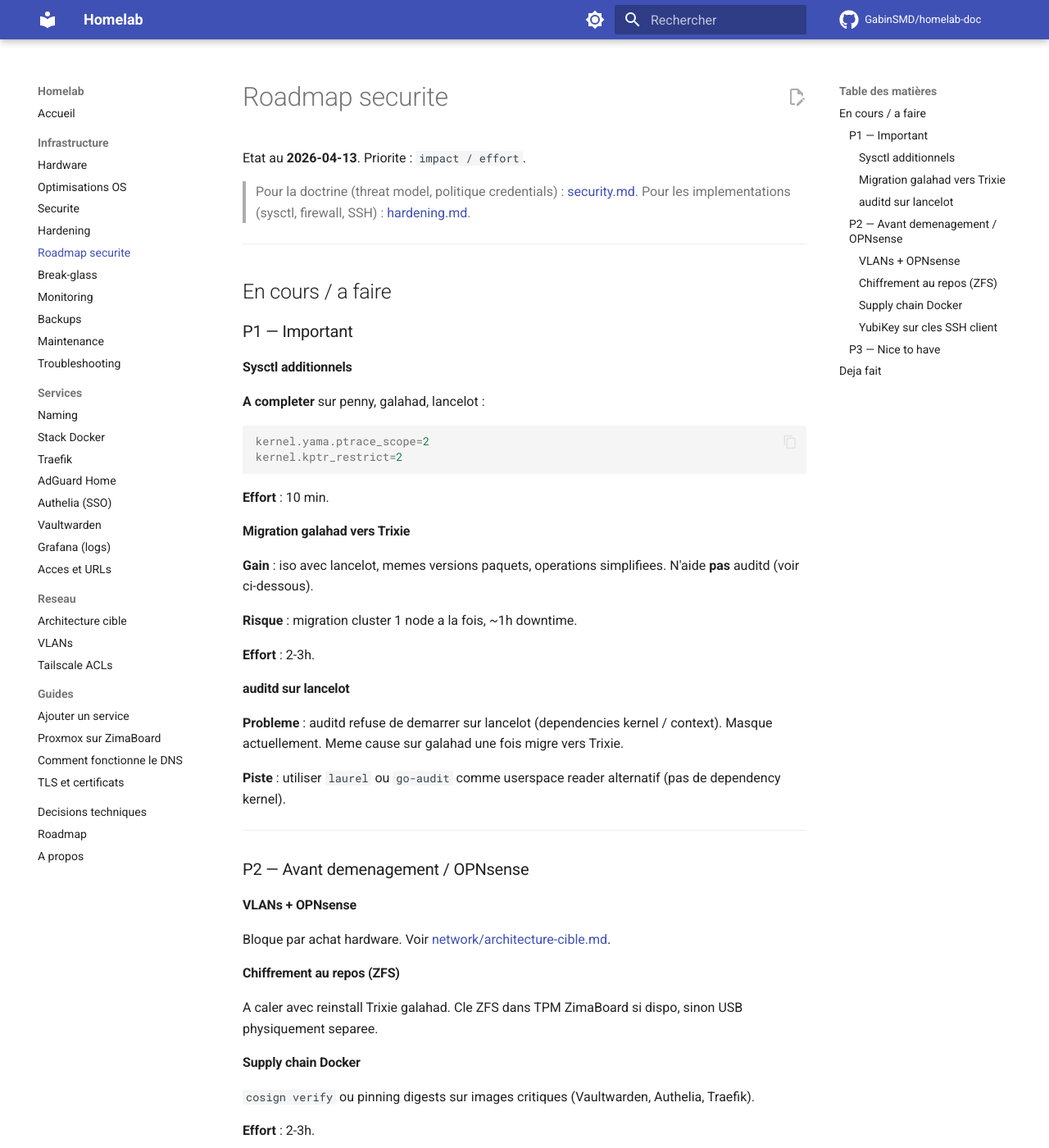
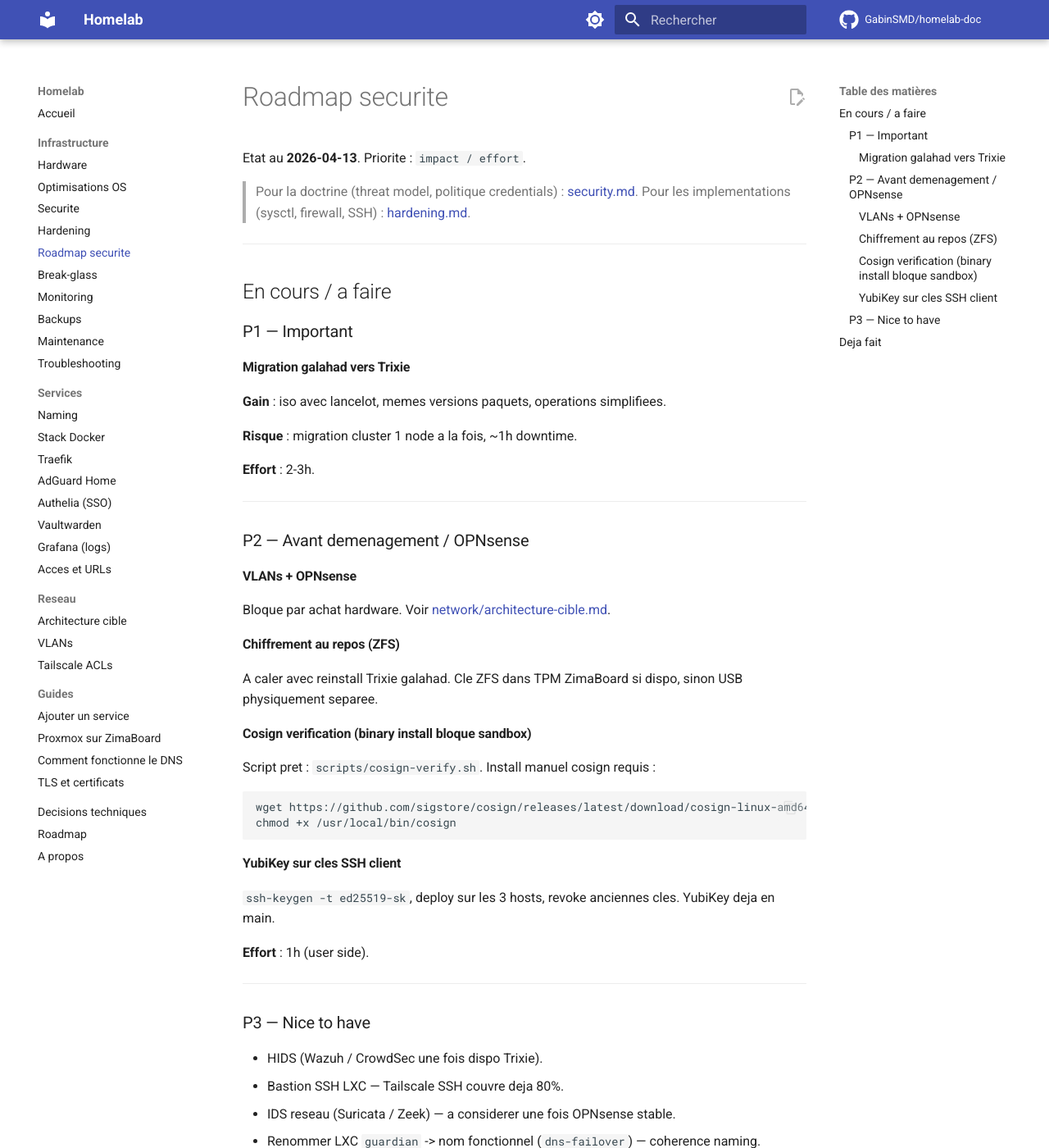
Before and after one commit to GabinSMD/homelab-doc, an MkDocs documentation site: the page built from docs/infrastructure/security-roadmap.md, in a window 1280 px wide and 1400 px high. Shown: the whole window at 82% size. Built offline with MkDocs 1.6.1 and Material for MkDocs 9.7.7, drawn with Linux system fonts in a browser that asks for light colours; comment, search, counter and statistics services are not loaded; some of the changed text lies outside the part shown.

Commit message:
docs: roadmap P1+P2 batch — sysctl, read_only, firewall LXC, vzdump, alerting, auditd lancelot
Items deplaces de "a faire" -> "deja fait":
- Sysctl yama.ptrace_scope + kptr_restrict
- read_only Beszel + WUD
- Firewall iptables LXC (vault, observability, guardian)
- vzdump LXC hebdo + restic B2
- Grafana alerting rules
- auditd lancelot reactive (vraie raison: watch Docker absentes)
- Pre-commit secret scan hook

Reste P1: migration galahad -> Trixie
Reste P2: VLANs OPNsense (hardware), chiffrement ZFS (reinstall), cosign install, YubiKey SSH
Reste P3: HIDS, bastion, IDS, rename guardian, rename Tailscale hosts

````diff
--- a/docs/infrastructure/security-roadmap.md
+++ b/docs/infrastructure/security-roadmap.md
@@ -11,30 +11,13 @@
 
 ### P1 — Important
 
-#### Sysctl additionnels
-
-**A completer** sur penny, galahad, lancelot :
-
-```ini
-kernel.yama.ptrace_scope=2
-kernel.kptr_restrict=2
-```
-
-**Effort** : 10 min.
-
 #### Migration galahad vers Trixie
 
-**Gain** : iso avec lancelot, memes versions paquets, operations simplifiees. N'aide **pas** auditd (voir ci-dessous).
+**Gain** : iso avec lancelot, memes versions paquets, operations simplifiees.
 
 **Risque** : migration cluster 1 node a la fois, ~1h downtime.
 
 **Effort** : 2-3h.
-
-#### auditd sur lancelot
-
-**Probleme** : auditd refuse de demarrer sur lancelot (dependencies kernel / context). Masque actuellement. Meme cause sur galahad une fois migre vers Trixie.
-
-**Piste** : utiliser `laurel` ou `go-audit` comme userspace reader alternatif (pas de dependency kernel).
 
 ---
 
@@ -48,11 +31,13 @@
 
 A caler avec reinstall Trixie galahad. Cle ZFS dans TPM ZimaBoard si dispo, sinon USB physiquement separee.
 
-#### Supply chain Docker
+#### Cosign verification (binary install bloque sandbox)
 
-`cosign verify` ou pinning digests sur images critiques (Vaultwarden, Authelia, Traefik).
-
-**Effort** : 2-3h.
+Script pret : `scripts/cosign-verify.sh`. Install manuel cosign requis :
+```bash
+wget https://github.com/sigstore/cosign/releases/latest/download/cosign-linux-amd64 -O /usr/local/bin/cosign
+chmod +x /usr/local/bin/cosign
+```
 
 #### YubiKey sur cles SSH client
 
@@ -64,9 +49,11 @@
 
 ### P3 — Nice to have
 
-- HIDS (Wazuh / CrowdSec une fois dispo Trixie) — duplique partiellement auditd + Loki.
+- HIDS (Wazuh / CrowdSec une fois dispo Trixie).
 - Bastion SSH LXC — Tailscale SSH couvre deja 80%.
 - IDS reseau (Suricata / Zeek) — a considerer une fois OPNsense stable.
+- Renommer LXC `guardian` -> nom fonctionnel (`dns-failover`) — coherence naming.
+- Renommer Tailscale hosts `pve1`/`pve2` -> `galahad`/`lancelot` (UI tailscale, user side).
 
 ---
 
@@ -84,6 +71,8 @@
     - Off-site B2 + SD card locale
     - Chiffrement client-side restic (AES-256, cle hors-Vaultwarden)
     - Retention 7d/4w/6m + prune automatique
+    - **restic check mensuel** (1er du mois 4h, structure + 10% data subset)
+    - **vzdump LXC hebdo** (galahad + lancelot, dimanche 1h, retention 4) + pull penny -> restic B2
 
 ??? success "Authentification"
     - Authelia 2FA (TOTP + WebAuthn FIDO2 YubiKey)
@@ -98,11 +87,20 @@
     - Portainer
     - Beszel
     - Grafana (GrafanaAdmin, admin legacy desactive)
+    - **Rotation 2026-04-13** des 4 client_secret + AdGuard bcrypt — plains stockes Vaultwarden
+
+??? success "ForwardAuth Authelia (services sans OIDC natif)"
+    - Traefik dashboard
+    - Homepage (etait sans auth)
+    - AdGuard primaire (etait bcrypt seul)
+    - AdGuard secondaire guardian (route adguard-guardian.home.*)
 
 ??? success "Reseau"
     - Firewall iptables penny (INPUT DROP)
     - Firewall Proxmox cluster (galahad + lancelot)
+    - **Firewall iptables LXC** (vault, observability, guardian) — INPUT DROP + whitelist par role
     - sysctl hardening (rp_filter, SYN flood, source route, martians)
+    - **kernel.kptr_restrict=2 + kernel.yama.ptrace_scope=2** (galahad+lancelot ; YAMA n/a kernel RPi)
     - Rate limit Traefik Authelia (100 req/s SPA)
     - DNSSEC validation (AdGuard primaire + guardian)
     - CAA records Cloudflare
@@ -114,24 +112,12 @@
     - `no-new-privileges: true` global
     - ICC disabled sur bridge par defaut
     - Plus aucun port direct expose (tout via Traefik HTTPS)
-    - `read_only: true` + tmpfs sur Traefik + Homepage (teste 2026-04-13)
-    - Pinning digests `@sha256:...` sur Vaultwarden, Authelia, Traefik (supply chain)
-
-??? success "ForwardAuth Authelia (services sans OIDC natif)"
-    - Traefik dashboard
-    - Homepage (etait sans auth)
-    - AdGuard primaire (etait bcrypt seul)
-    - AdGuard secondaire guardian (nouveau route adguard-guardian.home.*)
-
-??? success "Rotation secrets"
-    - 4 clients OIDC rotates 2026-04-13 (proxmox, portainer, grafana, beszel)
-    - AdGuard bcrypt rotated 2026-04-13 (penny + guardian)
-    - Pre-commit hook anti-leak (scripts/pre-commit-secret-scan.sh)
-    - Plains stockes dans Vaultwarden
+    - **`read_only: true` + tmpfs** sur Traefik, Homepage, Beszel, WUD
+    - **Pinning digests `@sha256:...`** sur Vaultwarden, Authelia, Traefik (supply chain)
 
 ??? success "Audit / detection"
     - Lynis + cron hebdo + ntfy (penny 76, galahad 68, lancelot 69)
-    - auditd (penny + galahad) — auth, sudo, SSH, crontabs, firewall, Docker socket
+    - **auditd actif sur penny + galahad + lancelot** (auth, sudo, SSH, crontabs, firewall, Docker socket sur hosts Docker)
     - fail2ban (penny + galahad)
     - unattended-upgrades (penny + galahad)
     - rpcbind desactive (galahad + lancelot)
@@ -149,9 +136,13 @@
     - Guardian LXC (health check externe penny depuis lancelot)
     - DNS redondant primaire/secondaire
 
+??? success "Supply chain code"
+    - Pre-commit hook anti-leak (`scripts/pre-commit-secret-scan.sh`) sur homelab-config + homelab-doc
+    - Patterns : AWS, GitHub, Tailscale, B2, CF, PEM, password=, secret=
+
 ??? success "Migrations terminees"
-    - Vaultwarden : penny SD card → LXC 102 `vault` sur lancelot → migre sur galahad (isolement observability, 2026-04-13)
+    - Vaultwarden : penny SD card -> LXC 102 `vault` sur lancelot -> migre sur galahad (isolement observability, 2026-04-13)
     - Decommission container Vaultwarden penny prevu 2026-04-27
-    - Proxmox cluster : pve1/pve2 → galahad/lancelot
-    - Tailscale : container → host natif (SSH natif)
-    - Wallos : supprime (pas d'utilite)
+    - Proxmox cluster : pve1/pve2 -> galahad/lancelot
+    - Tailscale : container -> host natif (SSH natif)
+    - Wallos : supprime
````
Also changed, not shown: other parts of docs/infrastructure/security-roadmap.md (+2 -1 lines).
